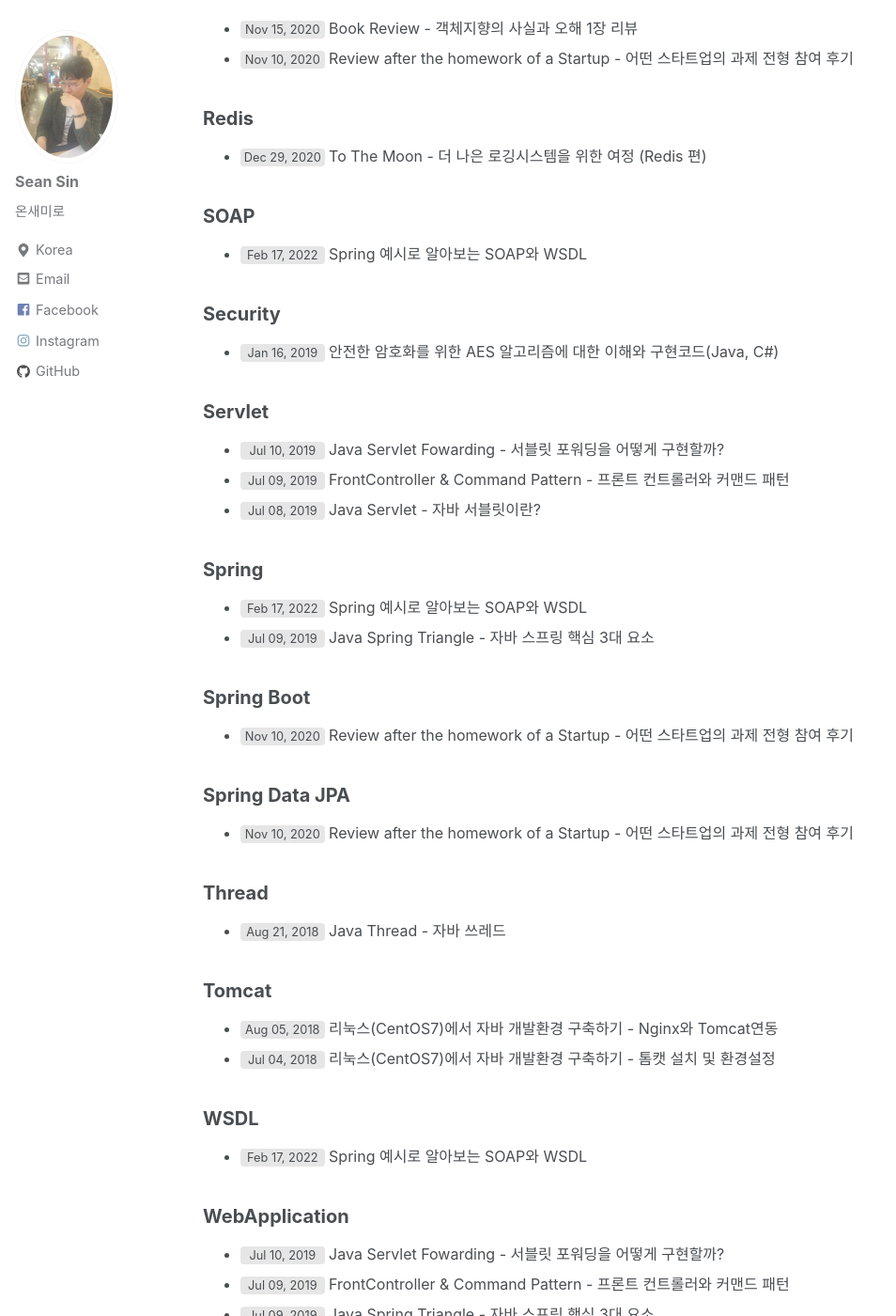
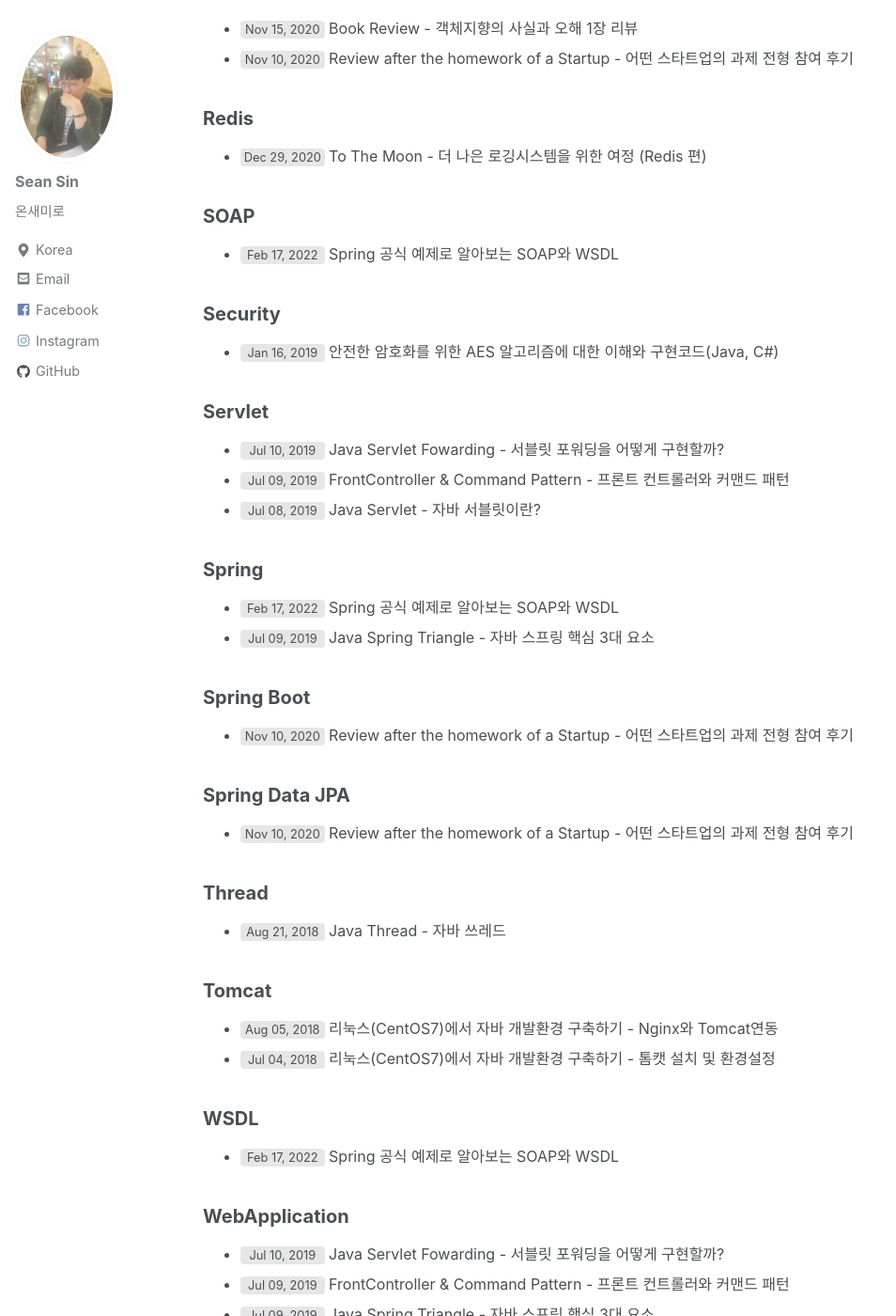
Before and after one commit to dailyworker/dailyworker.github.io, a Jekyll site: the page built from _pages/tag-archive.html, in a window 1280 px wide and 1400 px high, scrolled down 3087 px. Shown: the whole window at 94% size, without its empty margins (0-954 px from the left). Built offline with Jekyll 4.4.1, drawn with Linux system fonts in a browser that asks for light colours; nearby versions of some CDN libraries.

Commit message:
chore : SOAP & WSDL 정리내용 포스팅 수정

```diff
--- a/_posts/2022-02-17-soap-and-wsdl.md
+++ b/_posts/2022-02-17-soap-and-wsdl.md
@@ -1,5 +1,5 @@
 ---
-title: "Spring 예시로 알아보는 SOAP와 WSDL"
+title: "Spring 공식 예제로 알아보는 SOAP와 WSDL"
 date: 2022-02-17 23:39:00 +0900
 tags:
   - SOAP
```
